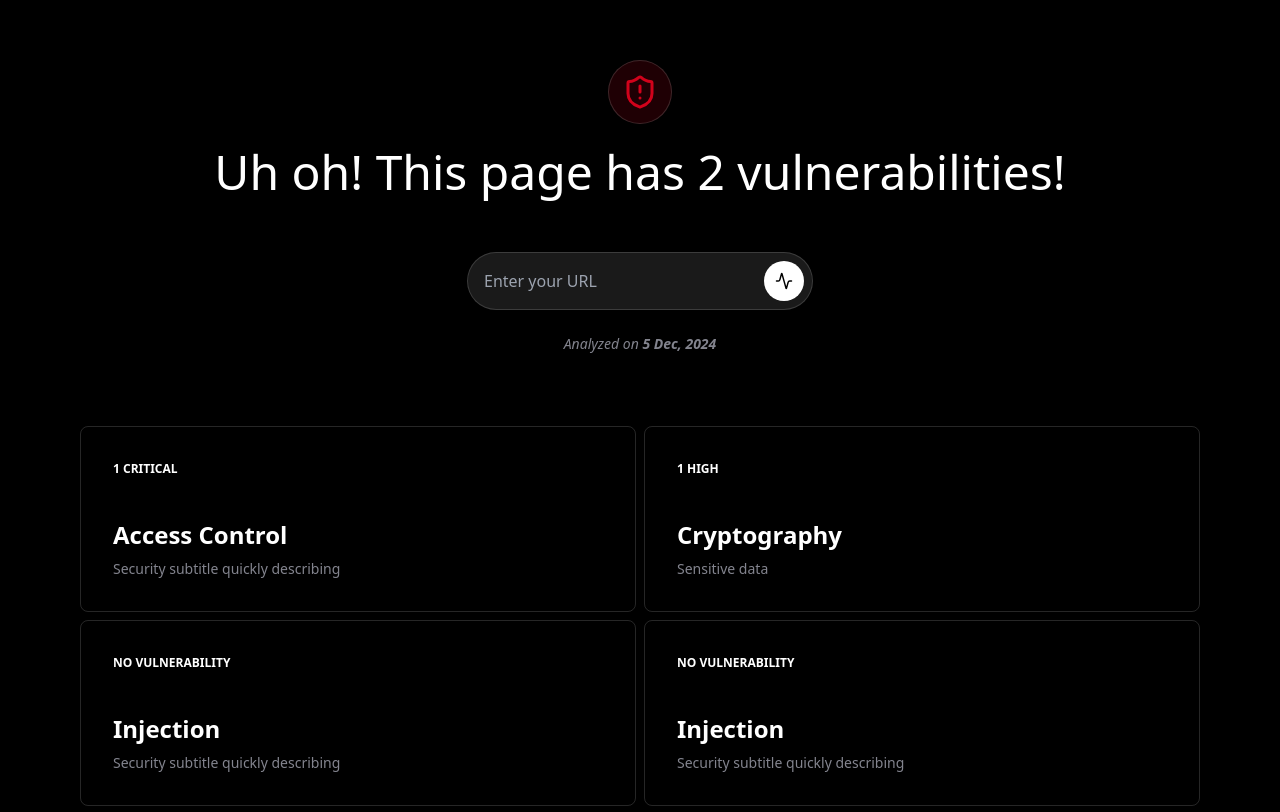
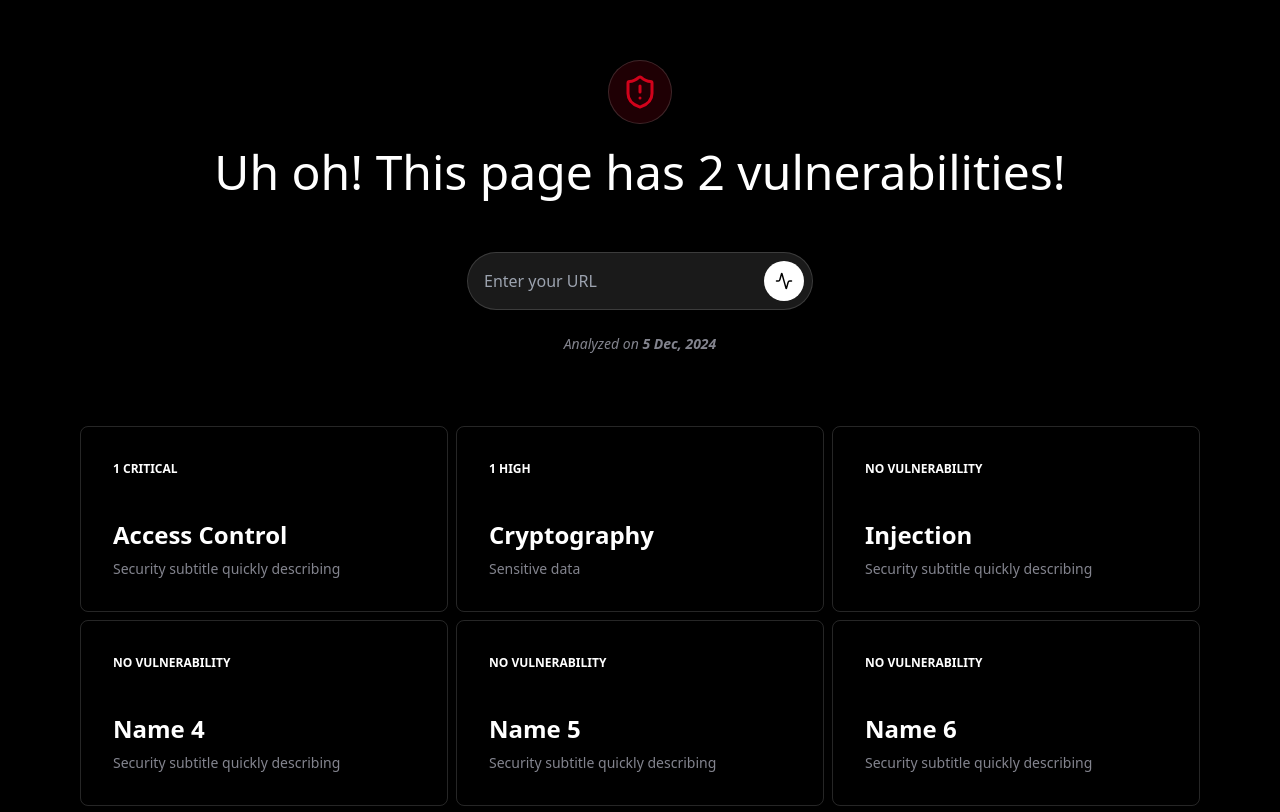
Before and after one commit to TugdualDek/projet-secu-logicielle, a Next.js app in the folder frontend/: page /report in a window 1280 px wide. Shown: the part 140-952 px from the top of the page. Built offline with nearby package versions, Linux system fonts and the light colour scheme.

Commit message:
Changed grid layout for a span 3 on open and span 1 on closed accordions

```diff
--- a/frontend/src/app/report/page.jsx
+++ b/frontend/src/app/report/page.jsx
@@ -29,14 +29,28 @@ const accordionData = [
 	{
 		id: 4,
 		badge: "No vulnerability",
-		title: "Injection",
+		title: "Name 4",
 		subtitle: "Security subtitle quickly describing",
 		description: "No issues detected for Injection vulnerabilities.",
 	},
 	{
 		id: 5,
 		badge: "No vulnerability",
-		title: "Injection",
+		title: "Name 5",
+		subtitle: "Security subtitle quickly describing",
+		description: "No issues detected for Injection vulnerabilities.",
+	},
+	{
+		id: 6,
+		badge: "No vulnerability",
+		title: "Name 6",
+		subtitle: "Security subtitle quickly describing",
+		description: "No issues detected for Injection vulnerabilities.",
+	},
+	{
+		id: 7,
+		badge: "No vulnerability",
+		title: "Name 7",
 		subtitle: "Security subtitle quickly describing",
 		description: "No issues detected for Injection vulnerabilities.",
 	}
@@ -50,8 +64,8 @@ const Report = () => {
 	};
 
 	return (
-		<div className='w-full max-w-[1200px] mx-auto h-auto min-h-screen flex flex-col items-center pt-[25vh] px-4 pb-4 gap-2'>
-			{/* Alert Header */}
+		<div className='w-full max-w-[1200px] mx-auto min-h-screen flex flex-col items-center pt-[25vh] px-4 pb-4 gap-2'>
+
 			<div className="h-16 w-16 flex items-center justify-center bg-red/15 backdrop-blur-md rounded-full border border-white/15">
 				<ShieldAlert size={36} className='text-red' />
 				<ShieldCheck size={36} className='text-green hidden'/>
@@ -68,16 +82,20 @@ const Report = () => {
 			</p>
 
 			{/* Accordion Grid */}
-			<div className="grid grid-cols-2 gap-2 mt-16 w-full px-6">
-				{accordionData.map((item) => (
+			<div className="grid grid-cols-3 gap-2 mt-16 w-full px-6">
+				{accordionData.map((item) => {
+					const isOpen = openAccordion === item.id;
+
+					return (
 						<div
 							key={item.id}
 							className={`flex flex-col justify-between group border border-white/15 rounded-lg p-8 gap-8 relative transition-all duration-300 hover:bg-white/5 cursor-pointer
-						${openAccordion === item.id ? "col-span-2" : "col-span-1"}
-					}`}
+								${isOpen ? "col-span-3 bg-white/5" : "col-span-1"}
+							`}
 							onClick={() => toggleAccordion(item.id)}
 						>
-					<div className="flex flex-row w-full items-center justify-between">
+							<div className="flex w-full items-center justify-between">
+
 								{/* Badge */}
 								<span className="text-xs font-semibold uppercase text-red-400">
 									{item.badge}
@@ -87,6 +105,7 @@ const Report = () => {
 								<div className="opacity-0 transition duration-300 group-hover:opacity-100">
 									<ChevronDown size={20} className="text-white" />
 								</div>
+
 							</div>
 
 							{/* Title and Subtitle */}
@@ -94,20 +113,22 @@ const Report = () => {
 								<h2 className="text-white text-2xl font-semibold mt-2">
 									{item.title}
 								</h2>
+
 								<p className="text-foreground-secondary text-sm">
 									{item.subtitle}
 								</p>
 
 								{/* Paragraph */}
-						{openAccordion === item.id && (
+								{isOpen && (
 									<p className="text-white mt-4">
 										{item.description}
 									</p>
 								)}
-					</div>
 
 							</div>
-				))}
+						</div>
+					);
+				})}
 			</div>
 		</div>
 	);
```
Lines whose indentation alone changed are shown as unchanged.
